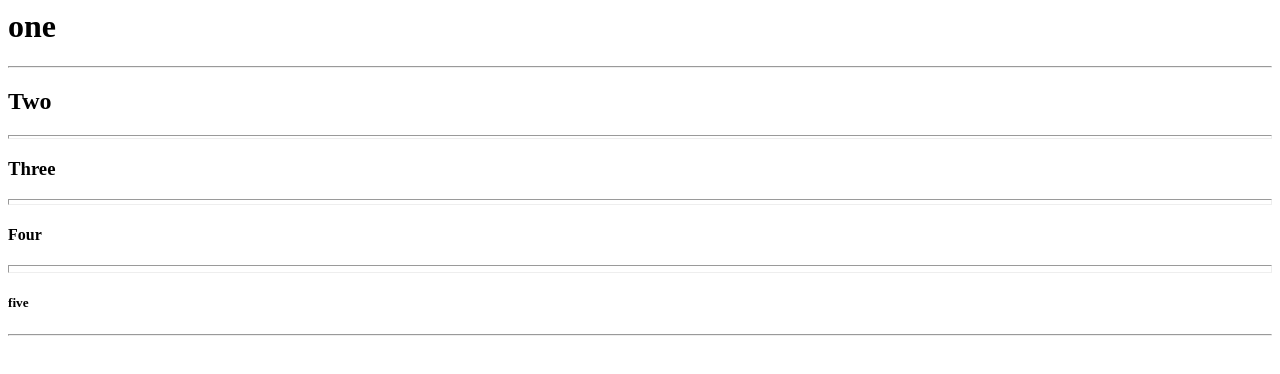
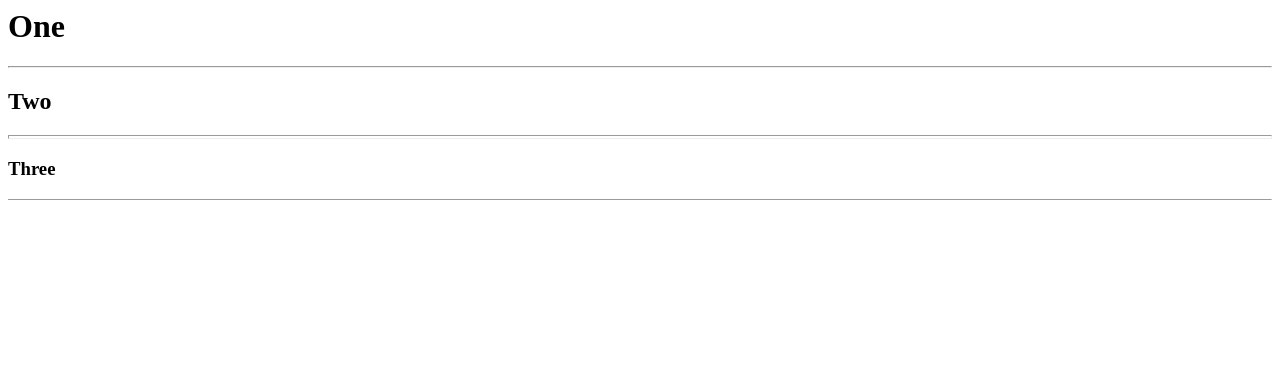
Before and after one commit to iamneo-production/bfcdfabdefadaeccdffebdaaabcbcdded, a website: page public/index.html in a window 1280 px wide. Drawn offline with Linux system fonts and the light colour scheme.

Commit message:
Backup Commit

```diff
--- a/public/index.html
+++ b/public/index.html
@@ -1,14 +1,9 @@
 <html>
     <body>
-        <h1>one</h1>
-        <hr size="2"<br>
-        <h2>Two</h2>
-        <hr size="4"<br>
-        <h3>Three</h3>
-        <hr size="6"<br>
-        <h4>Four</h4>
-        <hr size="8"<br>
-        <h5>five</h5>
-        <hr
-    </body>
+    <h1>One</h1>
+    <hr size="2"<br>
+    <h2>Two</h2>
+    <hr size="4"<br>
+    <h3>Three</h3>
+    <hr size=""
 </html>
```
